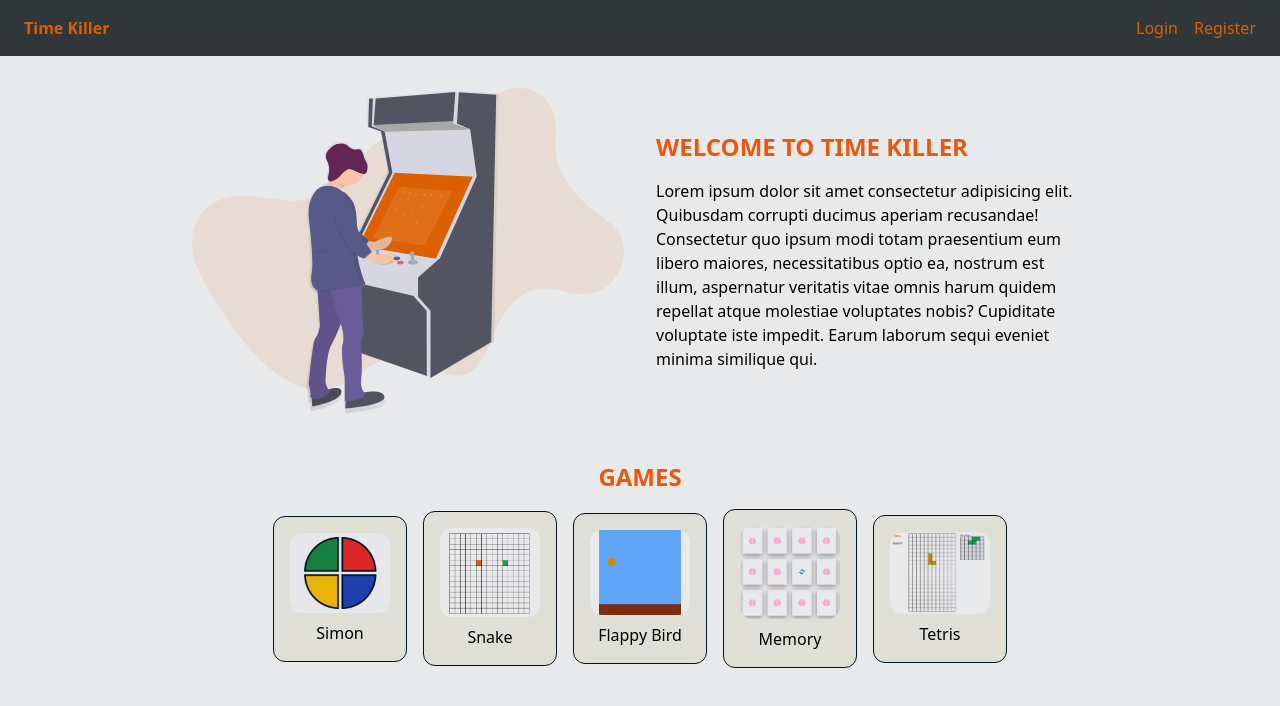
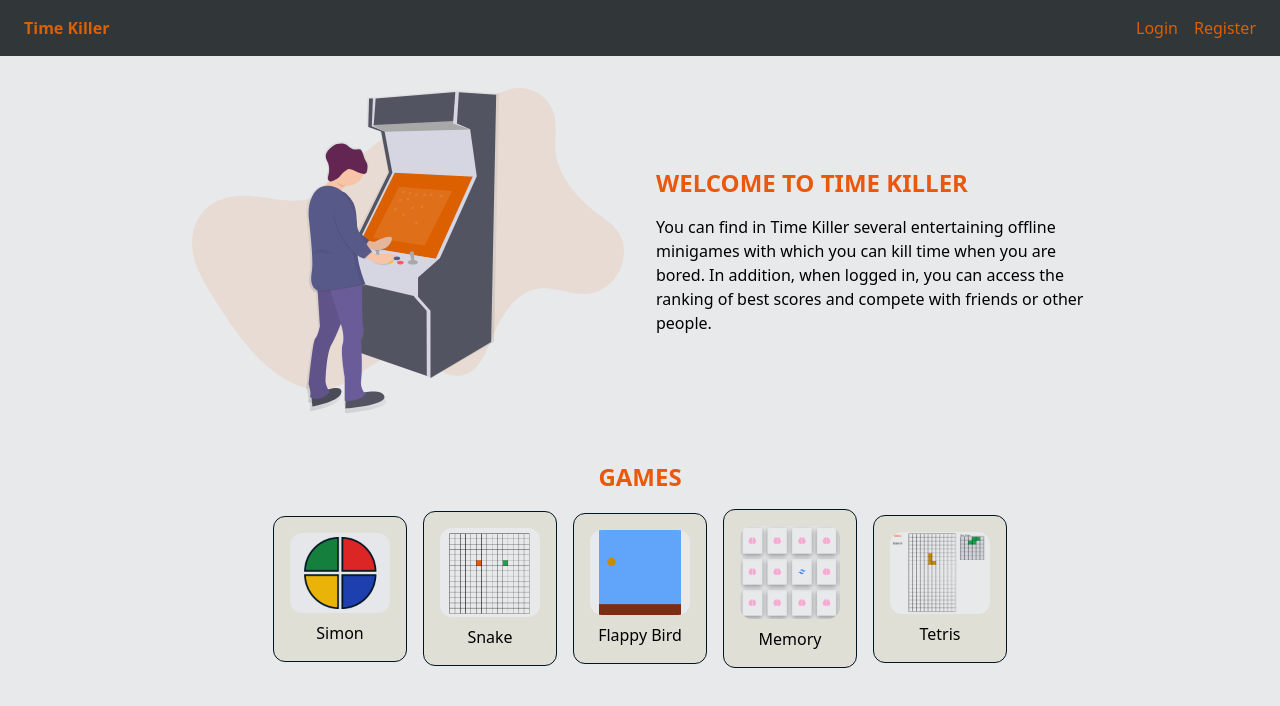
Before and after one commit to JoanR99/time-killer, a Next.js app: page / in a window 1280 px wide. Shown: the top 706 px of the page. Built offline with nearby package versions, Linux system fonts and the light colour scheme; no server answers.

Commit message:
add website description on homepage

```diff
--- a/pages/index.tsx
+++ b/pages/index.tsx
@@ -21,12 +21,10 @@ export default function Home() {
 						Welcome to Time Killer
 					</h2>
 					<p>
-						Lorem ipsum dolor sit amet consectetur adipisicing elit. Quibusdam
-						corrupti ducimus aperiam recusandae! Consectetur quo ipsum modi
-						totam praesentium eum libero maiores, necessitatibus optio ea,
-						nostrum est illum, aspernatur veritatis vitae omnis harum quidem
-						repellat atque molestiae voluptates nobis? Cupiditate voluptate iste
-						impedit. Earum laborum sequi eveniet minima similique qui.
+						You can find in Time Killer several entertaining offline minigames
+						with which you can kill time when you are bored. In addition, when
+						logged in, you can access the ranking of best scores and compete
+						with friends or other people.
 					</p>
 				</div>
 			</div>
```
